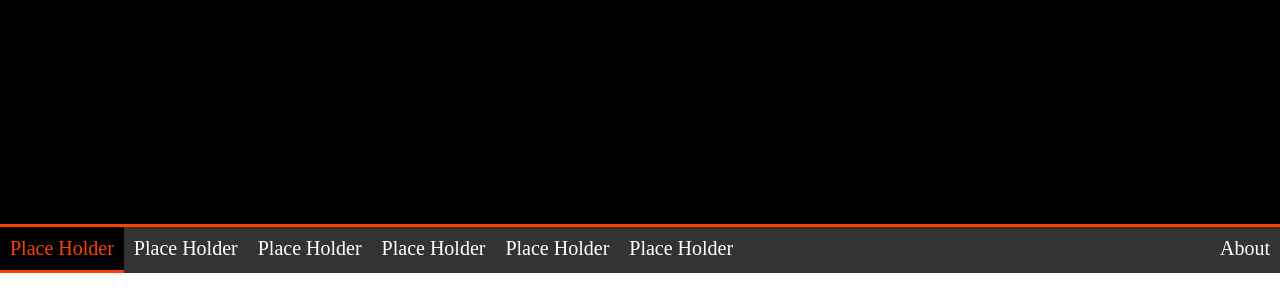
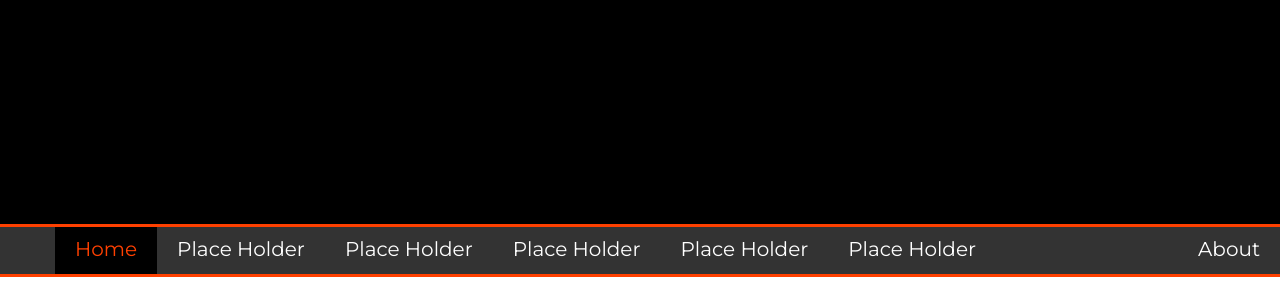
Before and after one commit to MKahacker/Untitled, a plain HTML site: page index.html in a window 1280 px wide. Shown: the part 376-678 px from the top of the page. Drawn offline with Linux system fonts and the light colour scheme.

Commit message:
Styling Menu
Added permanent border

```diff
--- a/CSS/style.css
+++ b/CSS/style.css
@@ -1,16 +1,20 @@
 body > nav{
-    padding: 0;
+  padding: 0;
 	position: sticky;
 	top: -3px;
 	overflow: hidden;
 	display: block;
+  background-color: #333;
+  border-top: 3px solid #ff4000;
+  border-bottom: 3px solid #ff4000;
 }
 
 body > nav ul{
     list-style-type: none;
     overflow: hidden;
     background-color: #333;
-	border-top: 3px solid #ff4000;
+    margin-left: 55px;
+	/*border-top: 3px solid #ff4000;*/
 	/* border-bottom: 3px solid #ff4000; */
 }
 
@@ -22,7 +26,8 @@ body nav ul li a{
 	float: left;
 	border-bottom: 3px solid transparent;
 	display: block;
-	padding: 10px;
+	padding: 10px 20px;
+  font-family: 'Montserrat', sans-serif;
 	background-color: #333;
 	color: white;
 	font-size: 20px;
@@ -33,11 +38,12 @@ body nav ul li a{
 li a:hover {
     background-color: black;
 	color: #ff4000;
-	border-bottom: 3px solid #ff4000;
+	/*border-bottom: 3px solid #ff4000;*/
 }
 
 p {
   margin-top: 10px;
+  font-family: 'Montserrat', sans-serif;
 }
 
 h1{
@@ -50,7 +56,7 @@ h1{
 .active{
     background-color: black;
 	color: #ff4000;
-	border-bottom: 3px solid #ff4000;
+	/*border-bottom: 3px solid #ff4000;*/
 	/* border-bottom: 5px solid red; */
 }
 
--- a/index.html
+++ b/index.html
@@ -6,7 +6,7 @@
 
   <link rel="stylesheet" href="CSS/reset.css" type="text/css"/>
   <link rel="stylesheet" href="CSS/style.css" type="text/css"/>
-  <link href="https://fonts.googleapis.com/css?family=Fjalla+One" rel="stylesheet">
+  <link href="https://fonts.googleapis.com/css?family=Fjalla+One|Montserrat" rel="stylesheet">
 </head>
 <body onLoad="init();">
   <img id="logo" src="Images/logo.png" alt="Logo">
@@ -15,7 +15,7 @@
   </canvas>
   <nav>
     <ul>
-      <li><a class="active" href="1">Place Holder</a></li>
+      <li><a class="active" href="#">Home</a></li>
       <li><a href="2">Place Holder</a></li>
       <li><a href="3">Place Holder</a></li>
       <li   ><a href="4">Place Holder</a></li>
```
